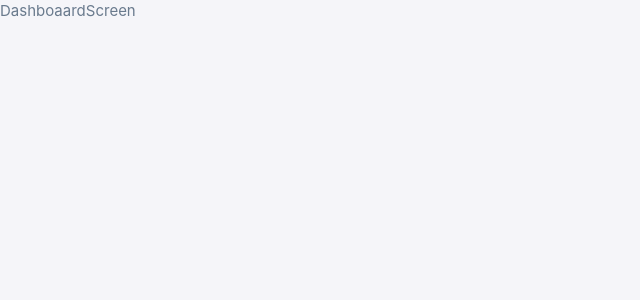
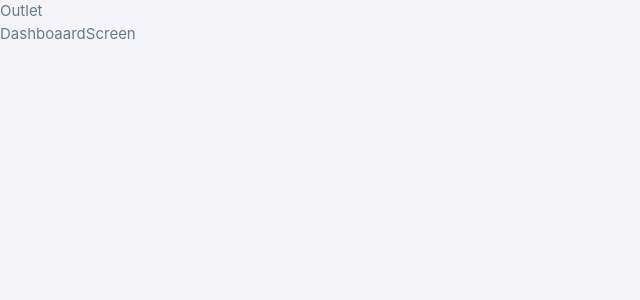
Before and after one commit to MadukaNuwantha/Deforestation-Research-Frontend, a React (Create React App) app: page /dashboard in a window 1280 px wide. Shown: the top 300 px of the page, without its empty margins (0-640 px from the left). Built offline with nearby package versions, Linux system fonts and the light colour scheme.

Commit message:
Routing implemented

```diff
--- /dev/null
+++ b/src/routes/RouteLayout.js
@@ -0,0 +1,11 @@
+import { Outlet } from 'react-router-dom';
+
+const RouteLayout = () => {
+  return (
+    <div>
+      Outlet
+      <Outlet />
+    </div>
+  );
+};
+export default RouteLayout;
--- a/src/routes/app.routes.js
+++ b/src/routes/app.routes.js
@@ -4,16 +4,19 @@ import DashboaardScreen from '../pages/dashboard_screen';
 import LandingScreen from '../pages/landing_screen';
 import SignInScreen from '../pages/signin_screen';
 import SignUpScreen from '../pages/signup_screen';
+import RouteLayout from './RouteLayout';
 
 export class PageRoutes extends Component {
   render() {
     return (
       <Router>
         <Routes>
-          <Route path='/' element={<LandingScreen />} />
-          <Route path='/signin' element={<SignInScreen />} />
-          <Route path='/signup' element={<SignUpScreen />} />
-          <Route path='/dashboard' element={<DashboaardScreen />} />
+          <Route path='/' element={<RouteLayout />}>
+            <Route index element={<LandingScreen />} />
+            <Route path='/signin' element={<SignInScreen />} />
+            <Route path='/signup' element={<SignUpScreen />} />
+            <Route path='/dashboard' element={<DashboaardScreen />} />
+          </Route>
         </Routes>
       </Router>
     )
```
Also changed, not shown: 1 other file (tests, documents, lock files or other folders).
